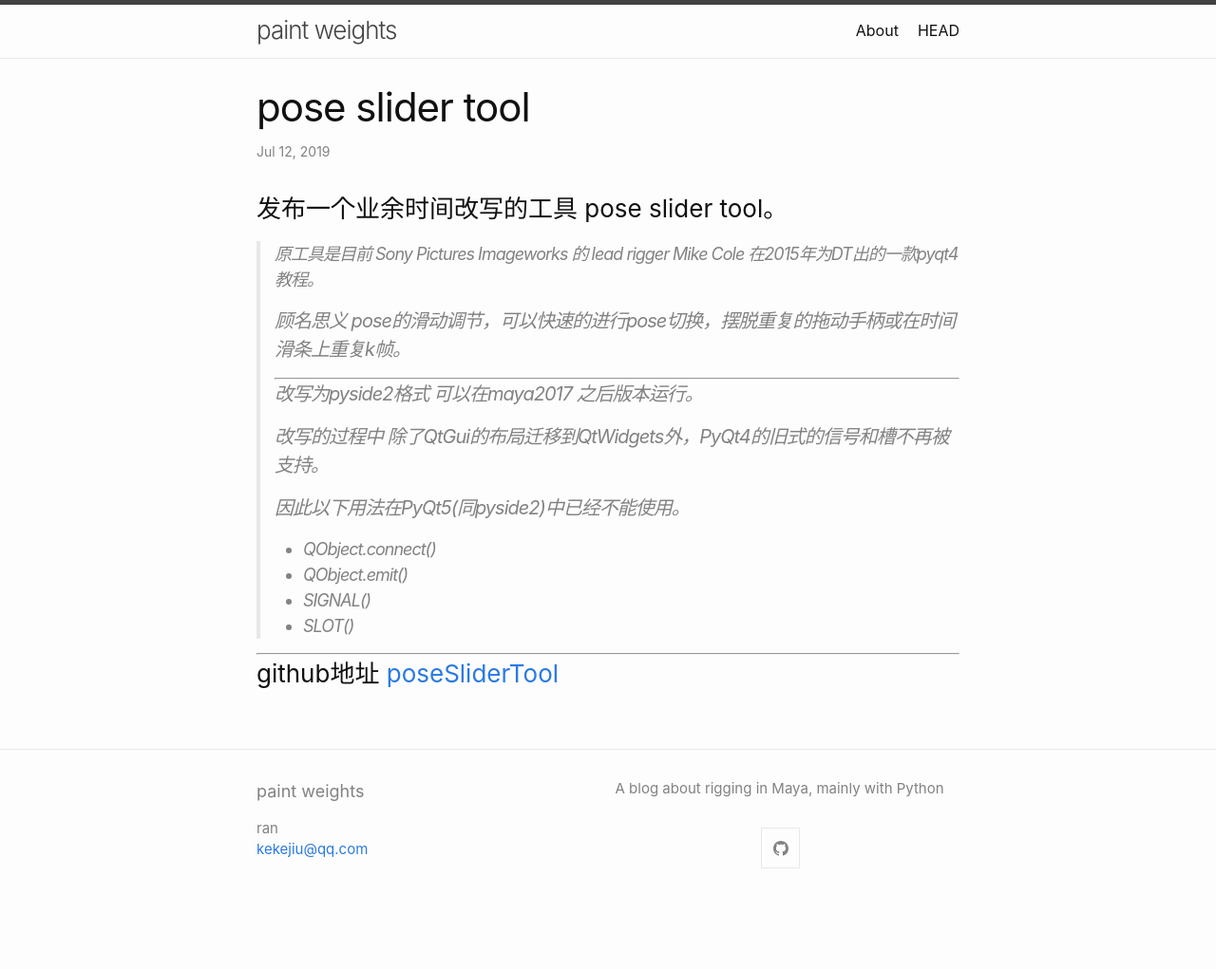
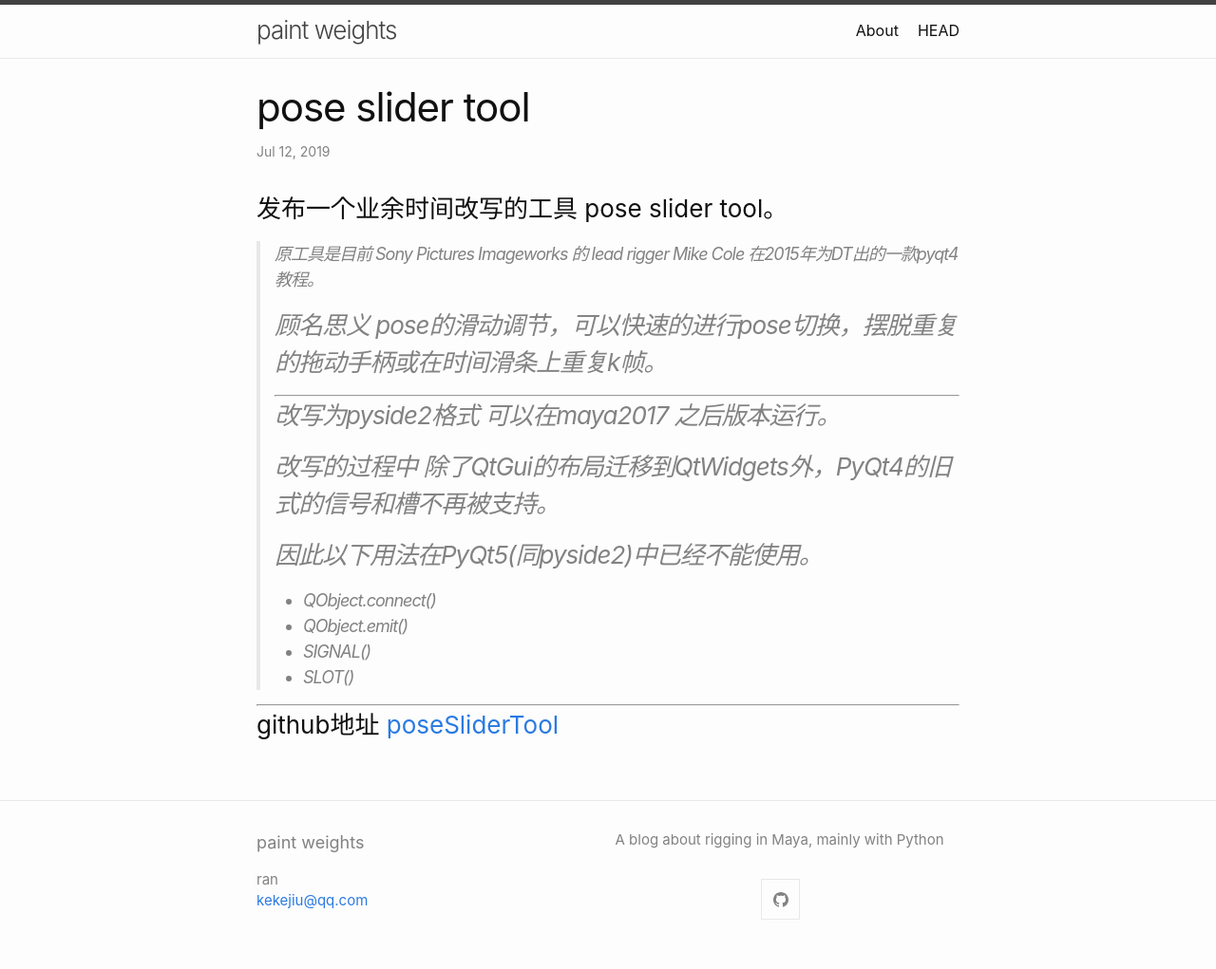
Before and after one commit to shabbySilence/minima-master, a Jekyll site: the page built from _posts/2019-07-12-pose-slider-tool.md, in a window 1280 px wide. Shown: the whole page at 95% size. Built offline with Jekyll 4.4.1, drawn with Linux system fonts in a browser that asks for light colours; before the commit the page ends 967 px from its top, so only the background shows below that.

Commit message:
yaml info change

```diff
--- a/_posts/2019-07-12-pose-slider-tool.md
+++ b/_posts/2019-07-12-pose-slider-tool.md
@@ -6,11 +6,11 @@ categories: tool
 
 ### 发布一个业余时间改写的工具 pose slider tool。
 > 原工具是目前 Sony Pictures Imageworks 的 lead rigger  Mike Cole 在2015年为DT出的一款pyqt4教程。
-#### 顾名思义 pose的滑动调节，可以快速的进行pose切换，摆脱重复的拖动手柄或在时间滑条上重复k帧。
+### 顾名思义 pose的滑动调节，可以快速的进行pose切换，摆脱重复的拖动手柄或在时间滑条上重复k帧。
 ***
-#### 改写为pyside2格式 可以在maya2017 之后版本运行。
-#### 改写的过程中 除了QtGui的布局迁移到QtWidgets外，PyQt4的旧式的信号和槽不再被支持。
-#### 因此以下用法在PyQt5(同pyside2)中已经不能使用。
+### 改写为pyside2格式 可以在maya2017 之后版本运行。
+### 改写的过程中 除了QtGui的布局迁移到QtWidgets外，PyQt4的旧式的信号和槽不再被支持。
+### 因此以下用法在PyQt5(同pyside2)中已经不能使用。
 - QObject.connect()
 - QObject.emit()
 - SIGNAL()
```
